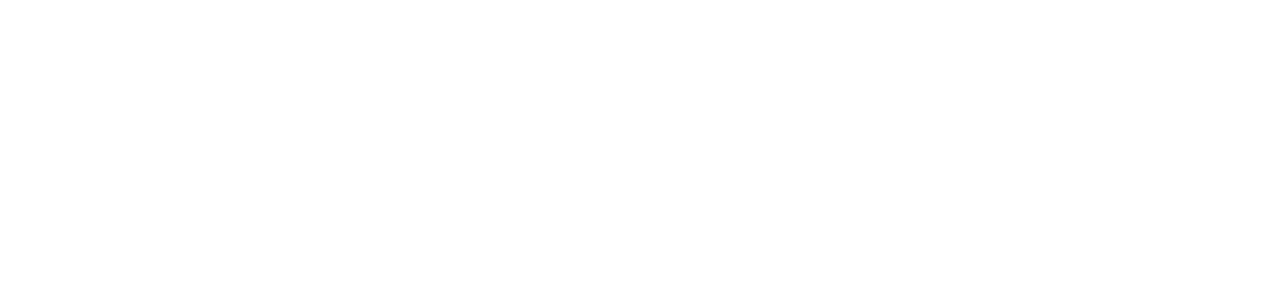
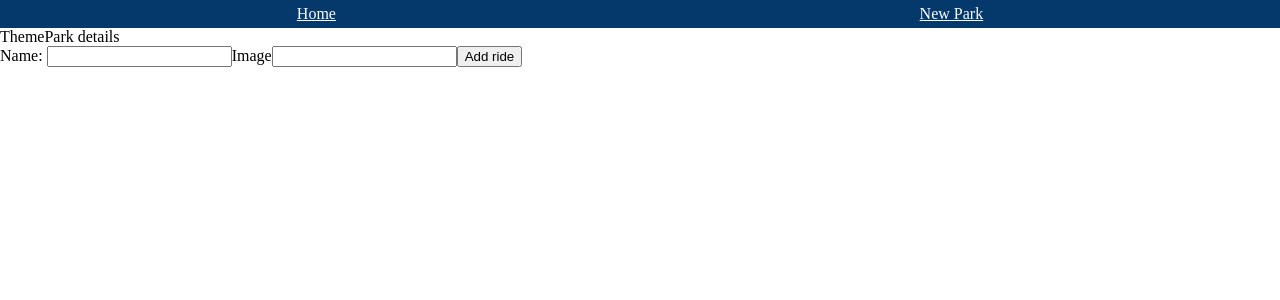
Before and after one commit to Ali000/Themepark, a React (Vite) app: page /themepark/1 in a window 1280 px wide. Before the commit this address had no page. Shown: the top 300 px of the page. Built offline with nearby package versions, Linux system fonts and the light colour scheme.

Commit message:
newRide form and file setup

```diff
--- a/src/App.jsx
+++ b/src/App.jsx
@@ -11,8 +11,7 @@ const App = () => {
     <Routes>
       <Route path="/" element={<Home />}/>
       <Route path="/newpark" element={<NewPark />}/>
-      <Route path="/themepark" element={<ThemePark />}/>
-      {/* <Route/> */}
+      <Route path="/themepark/:id" element={<ThemePark />}/>
     </Routes>
   )
 
--- a/src/components/Home.jsx
+++ b/src/components/Home.jsx
@@ -1,5 +1,6 @@
 import parks from "../data/themePark"
 import Nav from "./Nav"
+import { Link } from "react-router-dom"
 
 const Home = () => {
     console.log(parks)
@@ -21,7 +22,7 @@ const Home = () => {
                                 </div>
                             </div>
                             <div className="themepark-view-more">
-                                <button>View More</button>
+                                <Link to={"/themepark/" + park.id}><button>View More</button></Link>
                             </div>
                         </div>
                     )
@@ -29,7 +30,6 @@ const Home = () => {
             }
         </div>
     )
-
 }
 
 export default Home
--- /dev/null
+++ b/src/components/NewRide.jsx
@@ -0,0 +1,22 @@
+const NewRide = () => {
+
+  const handleSubmit = (e) => {
+    e.preventDefault();
+  }
+
+  return (
+    <div>
+      <form onSubmit={handleSubmit}>
+      <label htmlFor="rideName">Name: </label>
+      <input type="text" id="rideName"/>
+      <label htmlFor="rideImage">Image</label>
+      <input type="text" id="rideImage"/>
+      <button type="submit">Add ride</button>
+    </form>
+    </div>
+
+  )
+
+}
+
+export default NewRide
--- a/src/components/ThemePark.jsx
+++ b/src/components/ThemePark.jsx
@@ -1,9 +1,12 @@
 import Nav from "./Nav"
+import NewRide from "./NewRide"
+
 const ThemePark = () => {
     return (
         <div>
             <Nav />
             ThemePark details
+            <NewRide />
         </div>
     )
 }
```
